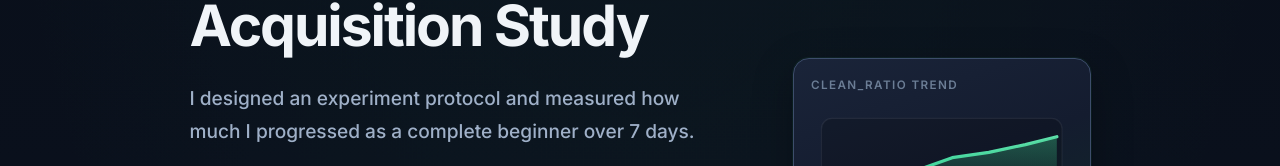
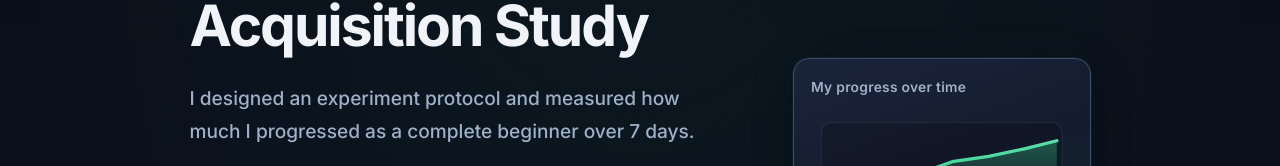
Before and after one commit to rishav-basnet/Guitar-Learning-Research-Website, a React (Vite) app: page / in a window 1280 px wide. Shown: the part 166-332 px from the top of the page. Built offline with nearby package versions, Linux system fonts and the light colour scheme.

Commit message:
Simplify chart title

```diff
--- a/src/App.css
+++ b/src/App.css
@@ -323,11 +323,11 @@
 
 .hero-mini-chart__label {
   margin: 0;
-  font-size: 0.6875rem;
+  font-size: 0.8125rem;
   font-weight: 600;
-  letter-spacing: 0.12em;
-  text-transform: uppercase;
-  color: var(--text-faint);
+  letter-spacing: 0.02em;
+  text-transform: none;
+  color: var(--text-muted);
 }
 
 .hero-mini-chart__svg {
--- a/src/components/HeroMiniChart.jsx
+++ b/src/components/HeroMiniChart.jsx
@@ -4,7 +4,7 @@
 export default function HeroMiniChart() {
   return (
     <div className="hero-mini-chart" aria-hidden="true">
-      <p className="hero-mini-chart__label">clean_ratio trend</p>
+      <p className="hero-mini-chart__label">My progress over time</p>
       <svg
         className="hero-mini-chart__svg"
         viewBox="0 0 200 88"
```
